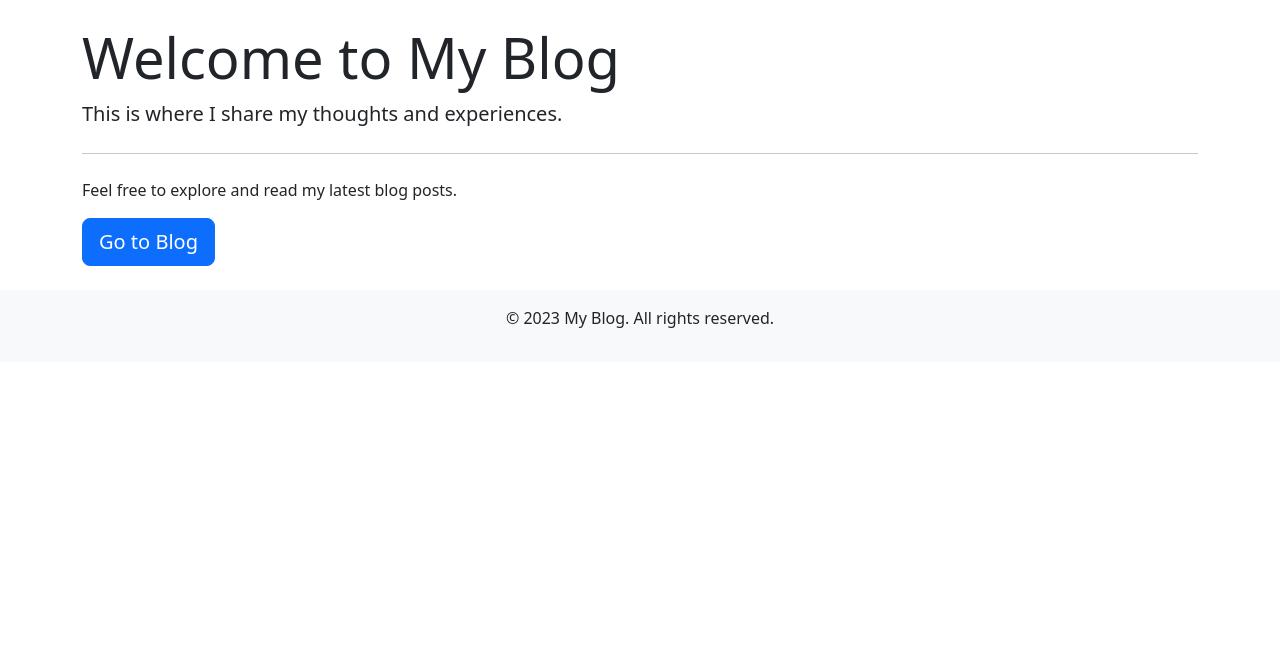
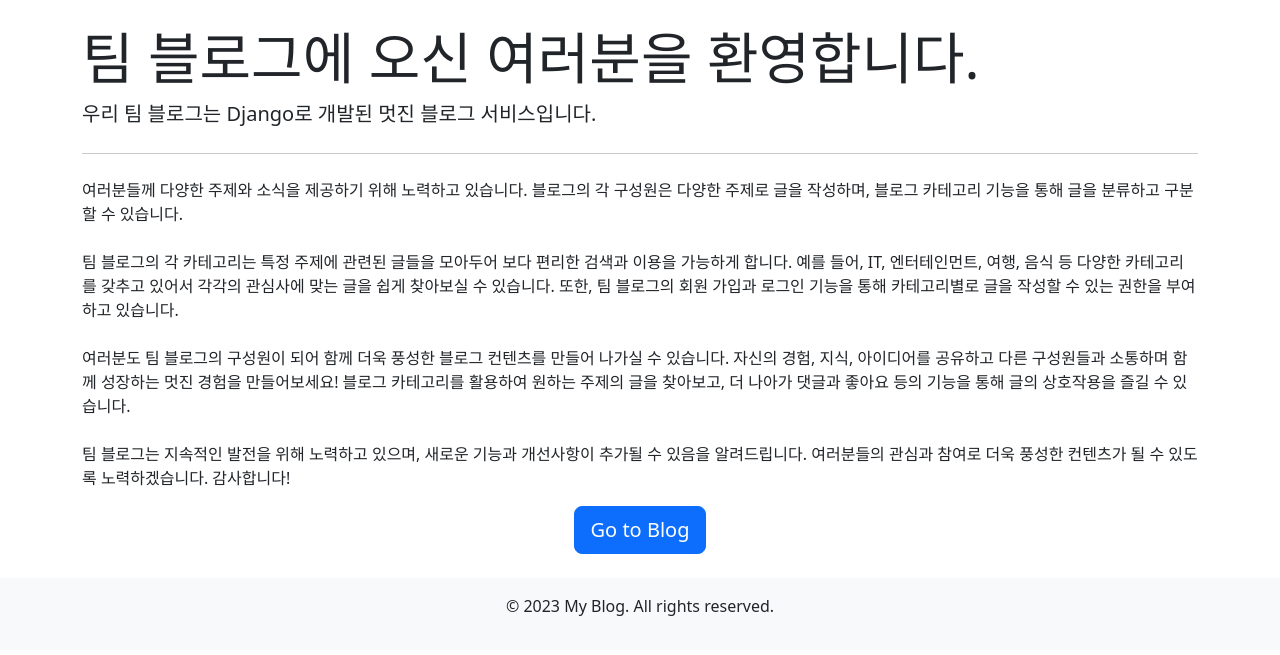
Before and after one commit to sungbinlee/django-blog-service, a Django app: template blogservice/templates/index.html in a window 1280 px wide. Shown: the part 56-711 px from the top of the page. Run offline with Django 3.2, Linux system fonts and the light colour scheme; the template is opened without the code that fills it, so the values that code supplies are empty; some libraries are stand-ins or nearby versions.

Commit message:
[docs] index 페이지 소개 추가

```diff
--- a/blogservice/templates/index.html
+++ b/blogservice/templates/index.html
@@ -4,10 +4,19 @@
 {% block content %}
 
   <div class="jumbotron">
-    <h1 class="display-4">Welcome to My Blog</h1>
-    <p class="lead">This is where I share my thoughts and experiences.</p>
+    <h1 class="display-4">팀 블로그에 오신 여러분을 환영합니다.</h1>
+    <p class="lead">우리 팀 블로그는 Django로 개발된 멋진 블로그 서비스입니다.</p>
     <hr class="my-4">
-    <p>Feel free to explore and read my latest blog posts.</p>
-    <a class="btn btn-primary btn-lg" href="/blog" role="button">Go to Blog</a>
+    <p>여러분들께 다양한 주제와 소식을 제공하기 위해 노력하고 있습니다. 블로그의 각 구성원은 다양한 주제로 글을 작성하며, 블로그 카테고리 기능을 통해 글을 분류하고 구분할 수 있습니다.
+      <br><br>
+      팀 블로그의 각 카테고리는 특정 주제에 관련된 글들을 모아두어 보다 편리한 검색과 이용을 가능하게 합니다. 예를 들어, IT, 엔터테인먼트, 여행, 음식 등 다양한 카테고리를 갖추고 있어서 각각의 관심사에 맞는 글을 쉽게 찾아보실 수 있습니다. 또한, 팀 블로그의 회원 가입과 로그인 기능을 통해 카테고리별로 글을 작성할 수 있는 권한을 부여하고 있습니다.
+
+      <br><br>여러분도 팀 블로그의 구성원이 되어 함께 더욱 풍성한 블로그 컨텐츠를 만들어 나가실 수 있습니다. 자신의 경험, 지식, 아이디어를 공유하고 다른 구성원들과 소통하며 함께 성장하는 멋진 경험을 만들어보세요! 블로그 카테고리를 활용하여 원하는 주제의 글을 찾아보고, 더 나아가 댓글과 좋아요 등의 기능을 통해 글의 상호작용을 즐길 수 있습니다.
+
+      <br><br>
+      팀 블로그는 지속적인 발전을 위해 노력하고 있으며, 새로운 기능과 개선사항이 추가될 수 있음을 알려드립니다. 여러분들의 관심과 참여로 더욱 풍성한 컨텐츠가 될 수 있도록 노력하겠습니다. 감사합니다!</p>
+    <div class="text-center">
+      <a class="btn btn-primary btn-lg" href="/blog" role="button">Go to Blog</a>
+    </div>
   </div>
 {% endblock %}
```
